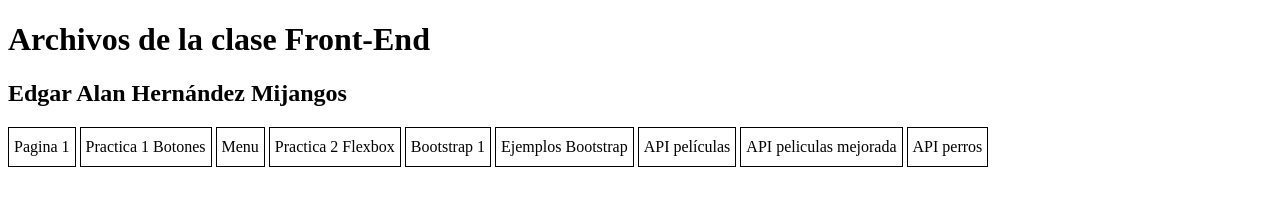
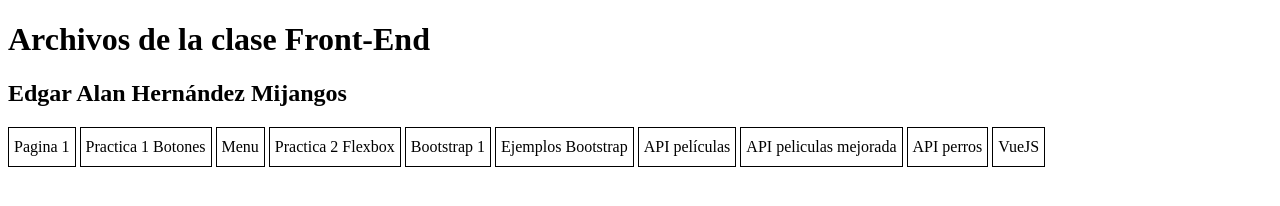
Before and after one commit to EdgarHdz666/FrontEndEdgar, a plain HTML site: page index.html in a window 1280 px wide. Drawn offline with Linux system fonts and the light colour scheme.

Commit message:
agregando enlace para vuejs

```diff
--- a/index.html
+++ b/index.html
@@ -30,6 +30,7 @@
     <a href="/ombd/API_peliculas.htm" class="boton">API películas </a>
     <a href="/ombd-mejorado/API-mejorado.htm" class="boton">API peliculas mejorada </a>
     <a href="/API-dog/api-dog.html" class="boton">API perros </a>
+    <a href="/vuejs/index-vuejs.html" class="boton">VueJS </a>
 
 </body>
 </html>
```
